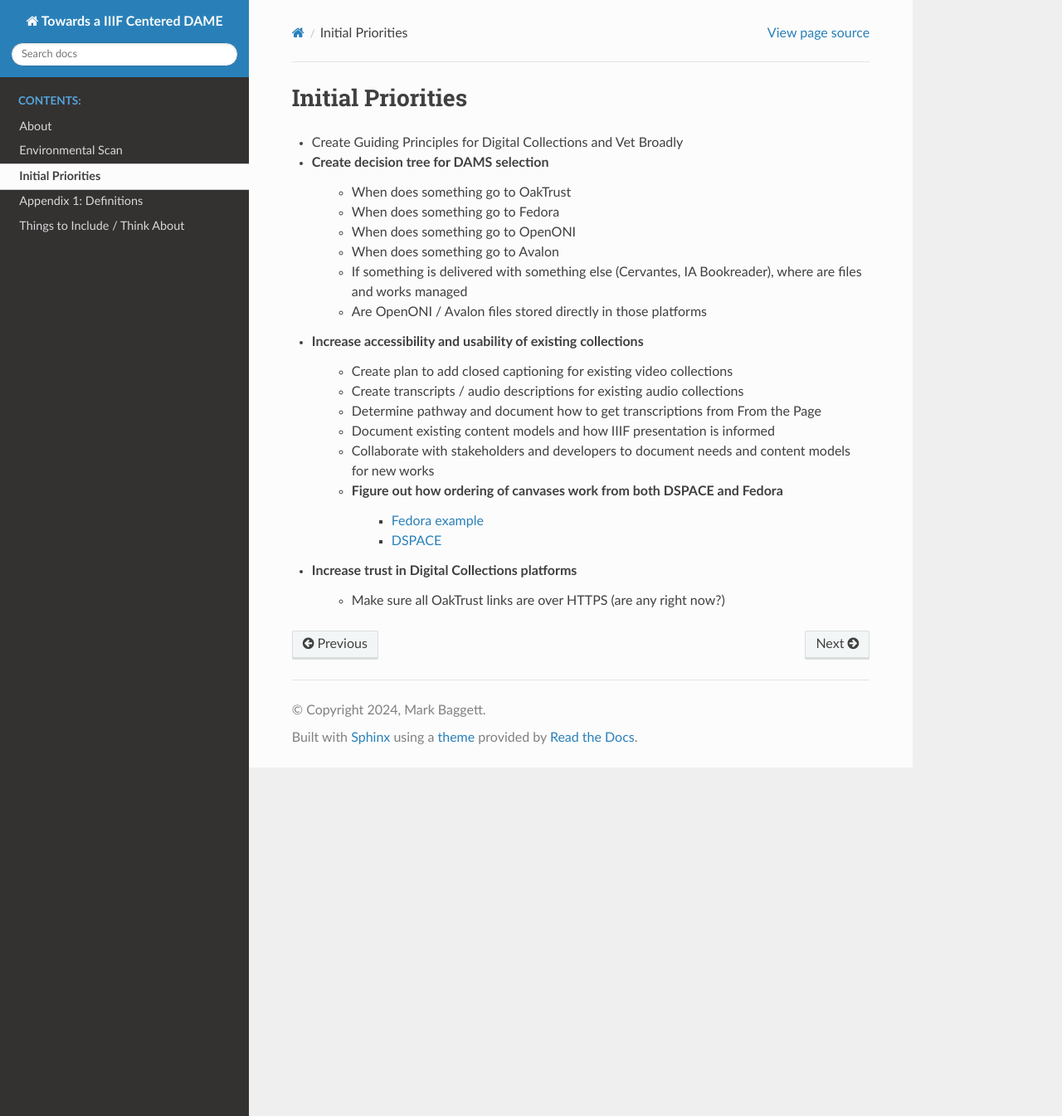
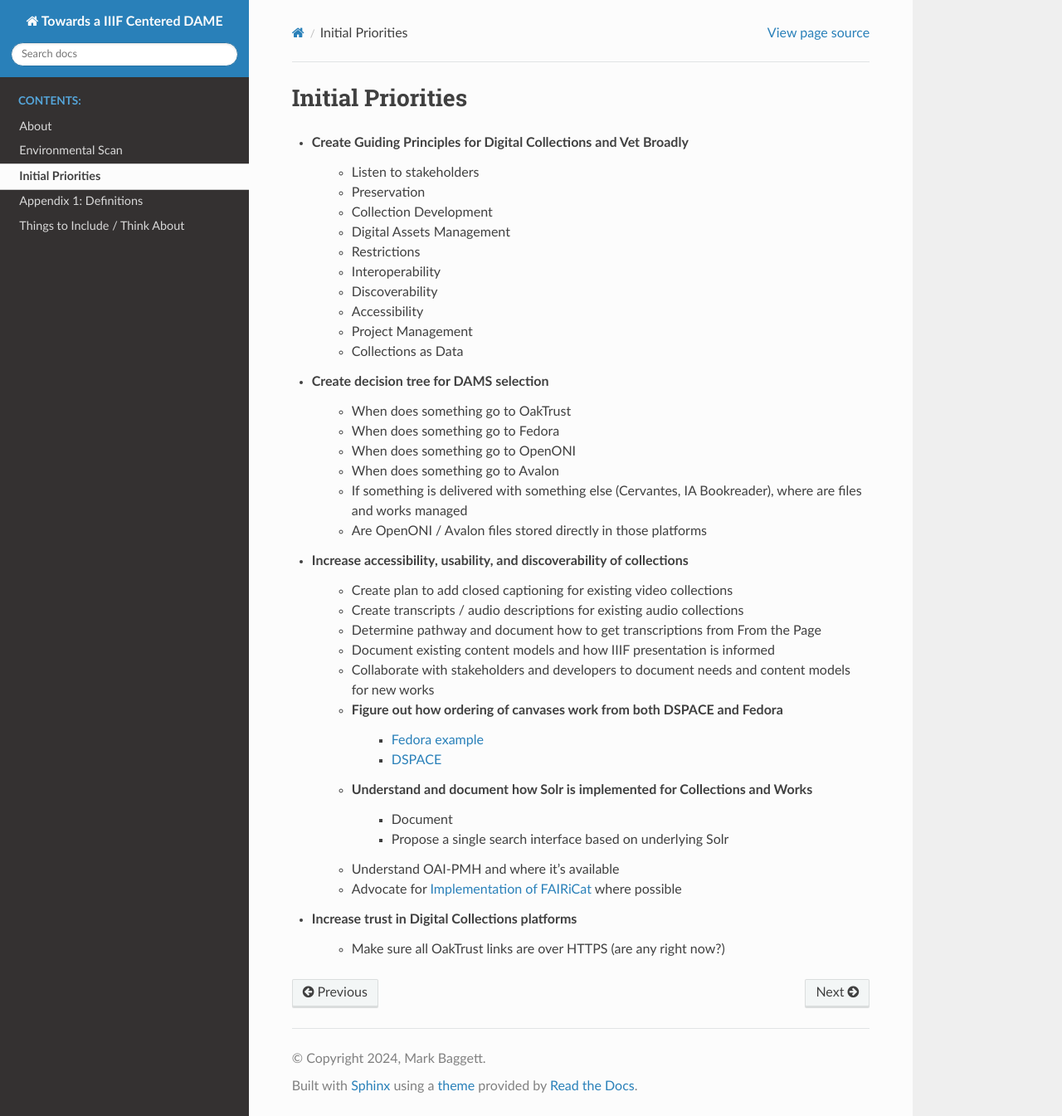
Before and after one commit to markpbaggett/tamu_dc_notes, a Sphinx documentation site: the page built from docs/source/contents/02_initial_priorities.rst, in a window 1280 px wide and 1345 px high. Shown: the whole window at 83% size. Built offline with Sphinx 7.4.7 and the Read the Docs theme 2.0.0, drawn with Linux system fonts in a browser that asks for light colours.

Commit message:
Clean up.

```diff
--- a/docs/source/contents/02_initial_priorities.rst
+++ b/docs/source/contents/02_initial_priorities.rst
@@ -2,6 +2,16 @@
 ==================
 
 - Create Guiding Principles for Digital Collections and Vet Broadly
+    - Listen to stakeholders
+    - Preservation
+    - Collection Development
+    - Digital Assets Management
+    - Restrictions
+    - Interoperability
+    - Discoverability
+    - Accessibility
+    - Project Management
+    - Collections as Data
 - Create decision tree for DAMS selection
     - When does something go to OakTrust
     - When does something go to Fedora
@@ -9,7 +19,7 @@
     - When does something go to Avalon
     - If something is delivered with something else (Cervantes, IA Bookreader), where are files and works managed
     - Are OpenONI / Avalon files stored directly in those platforms
-- Increase accessibility and usability of existing collections
+- Increase accessibility, usability, and discoverability of collections
     - Create plan to add closed captioning for existing video collections
     - Create transcripts / audio descriptions for existing audio collections
     - Determine pathway and document how to get transcriptions from From the Page
@@ -18,5 +28,10 @@
     - Figure out how ordering of canvases work from both DSPACE and Fedora
         - `Fedora example <https://spotlight.library.tamu.edu/spotlight/london-collection/catalog/d46adeb610031a28bf682e4f68817128>`_
         - `DSPACE <https://samvera-labs.github.io/clover-iiif/docs/viewer/demo?iiif-content=https%3A%2F%2Fapi.library.tamu.edu%2Fiiif-service%2Fdspace%2Fpresentation%2F1969.1%2F94147>`_
+    - Understand and document how Solr is implemented for Collections and Works
+        - Document
+        - Propose a single search interface based on underlying Solr
+    - Understand OAI-PMH and where it's available
+    - Advocate for `Implementation of FAIRiCat <https://signposting.org/FAIRiCat/>`_ where possible
 - Increase trust in Digital Collections platforms
     - Make sure all OakTrust links are over HTTPS (are any right now?)
```
